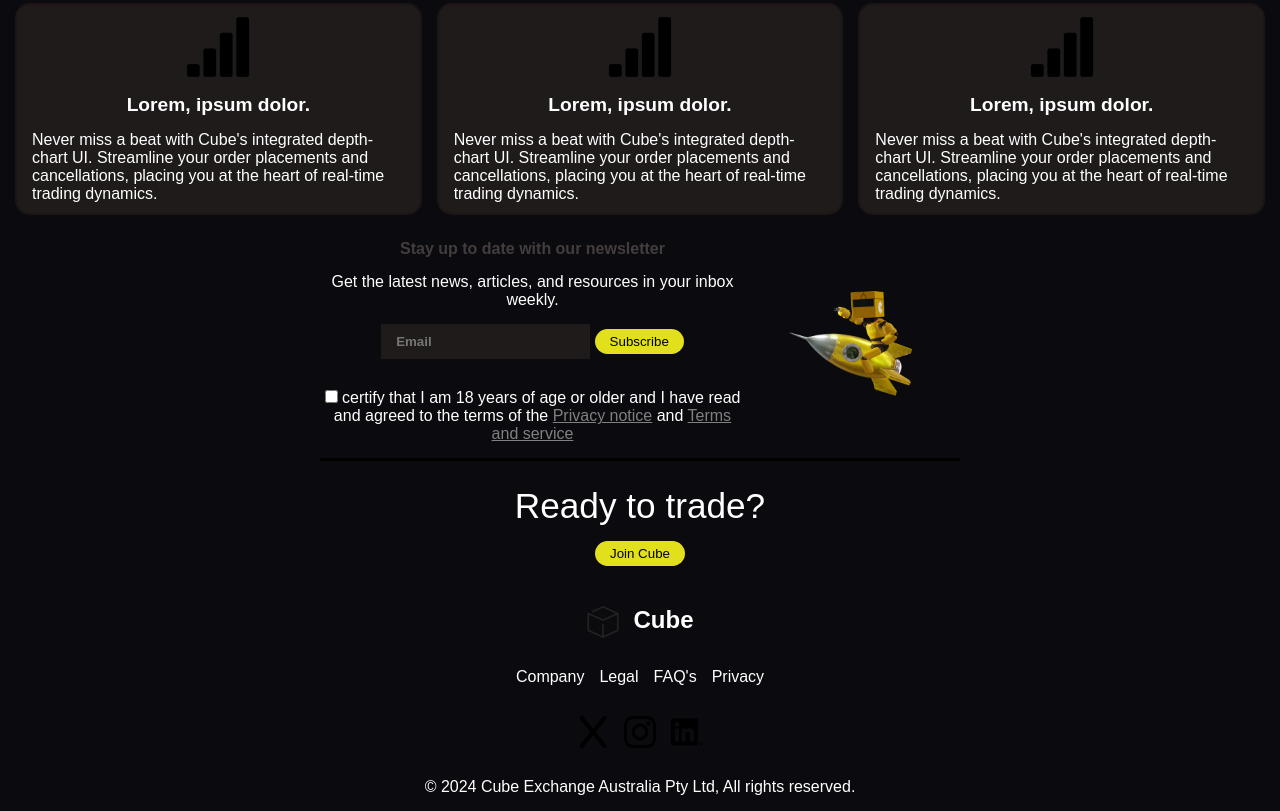
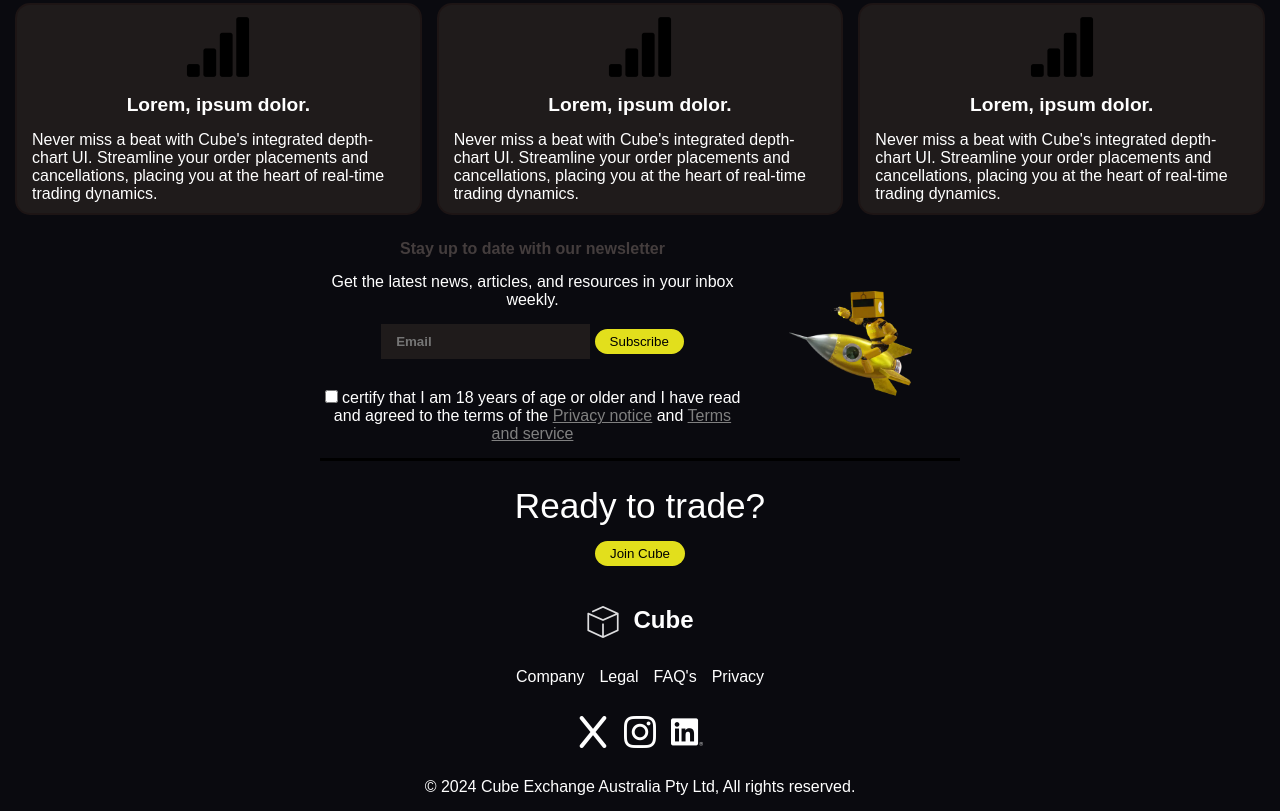
Before and after one commit to facundozapata2/cube, a plain HTML site: page index.html in a window 1280 px wide. Shown: the part 1871-2682 px from the top of the page. Drawn offline with Linux system fonts and the light colour scheme.

Commit message:
Update style.css

```diff
--- a/style.css
+++ b/style.css
@@ -433,6 +433,7 @@
 
 .footer-container img{
     width: 2rem;
+    filter: invert(100%)
 }
 
 .footer-brand{
```
